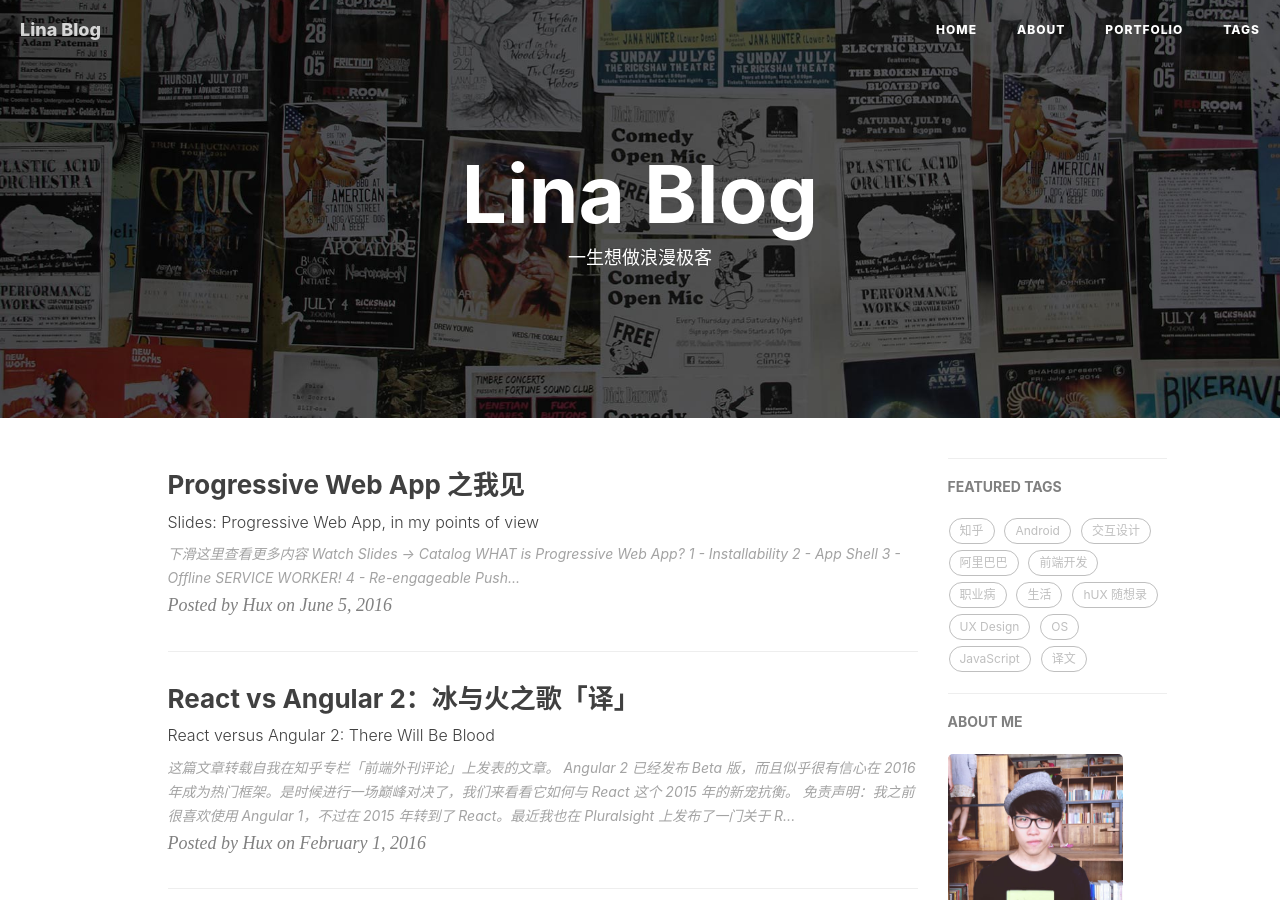
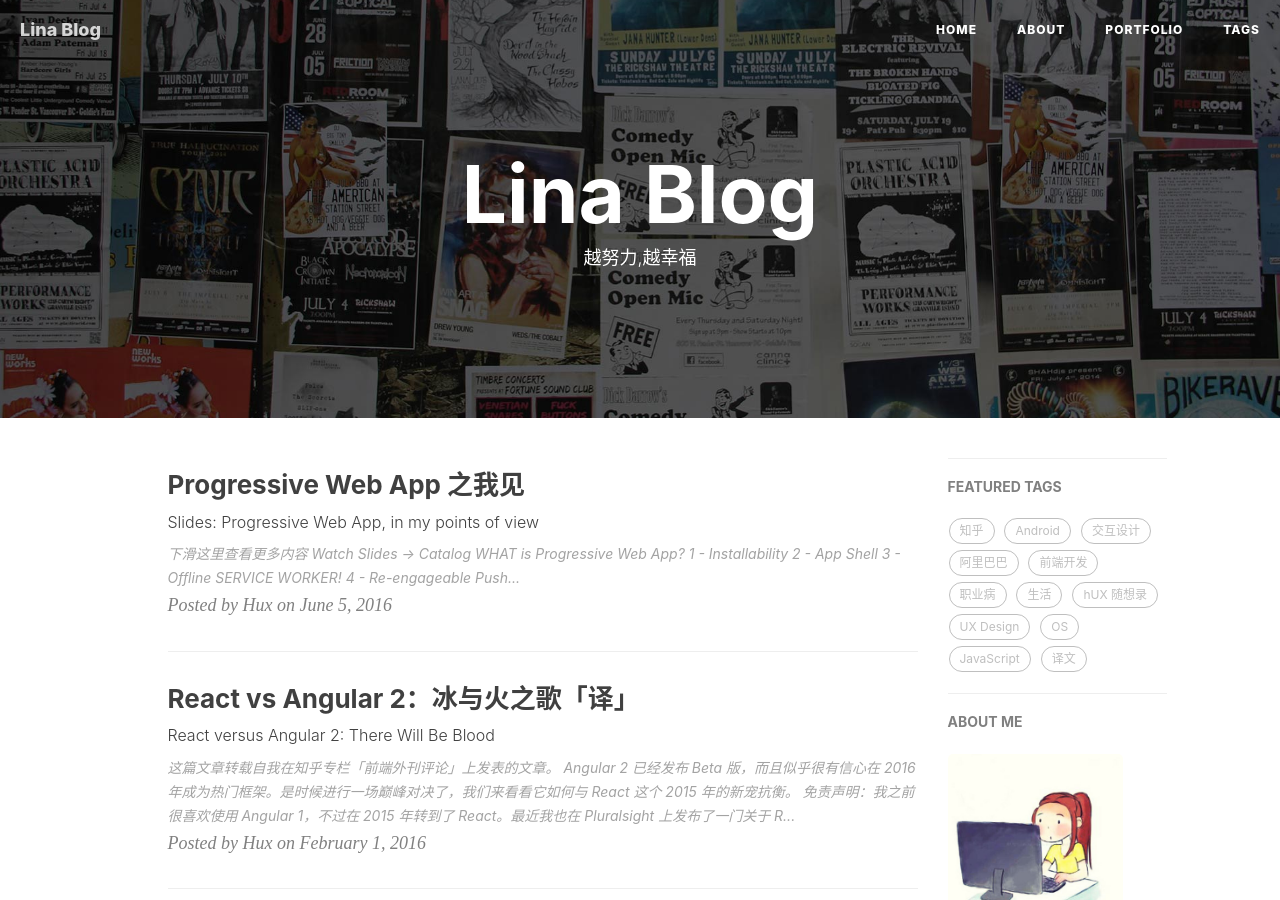
Before and after one commit to LizzieZhao/Blog, a Jekyll site: the page built from index.html, in a window 1280 px wide and 900 px high. Built offline with Jekyll 4.4.1, drawn with Linux system fonts in a browser that asks for light colours; nearby versions of some CDN libraries; the list of posts is cut into pages by our own code; comment, search, counter and statistics services are not loaded.

Commit message:
change img

```diff
--- a/_config.yml
+++ b/_config.yml
@@ -71,7 +71,7 @@
 # Sidebar settings
 sidebar: true                           # whether or not using Sidebar.
 sidebar-about-description: "写写代码，造造轮子。去想去的地方，看想看的风景，吃想吃的东西，尝试各种新鲜事物，成为自己想成为的人."
-sidebar-avatar: /img/avatar-hux.jpg      # use absolute URL, seeing it's used in both `/` and `/about/`
+sidebar-avatar: /img/avatar-lina.jpg      # use absolute URL, seeing it's used in both `/` and `/about/`
 
 
 
--- a/index.html
+++ b/index.html
@@ -1,6 +1,6 @@
 ---
 layout: page
-description: "一生想做浪漫极客"
+description: "越努力,越幸福"
 ---
 
 {% for post in paginator.posts %}
```
Also changed, not shown: img/avatar-hux.jpg (deleted), img/avatar-lina.jpg (added), img/favicon.ico.
